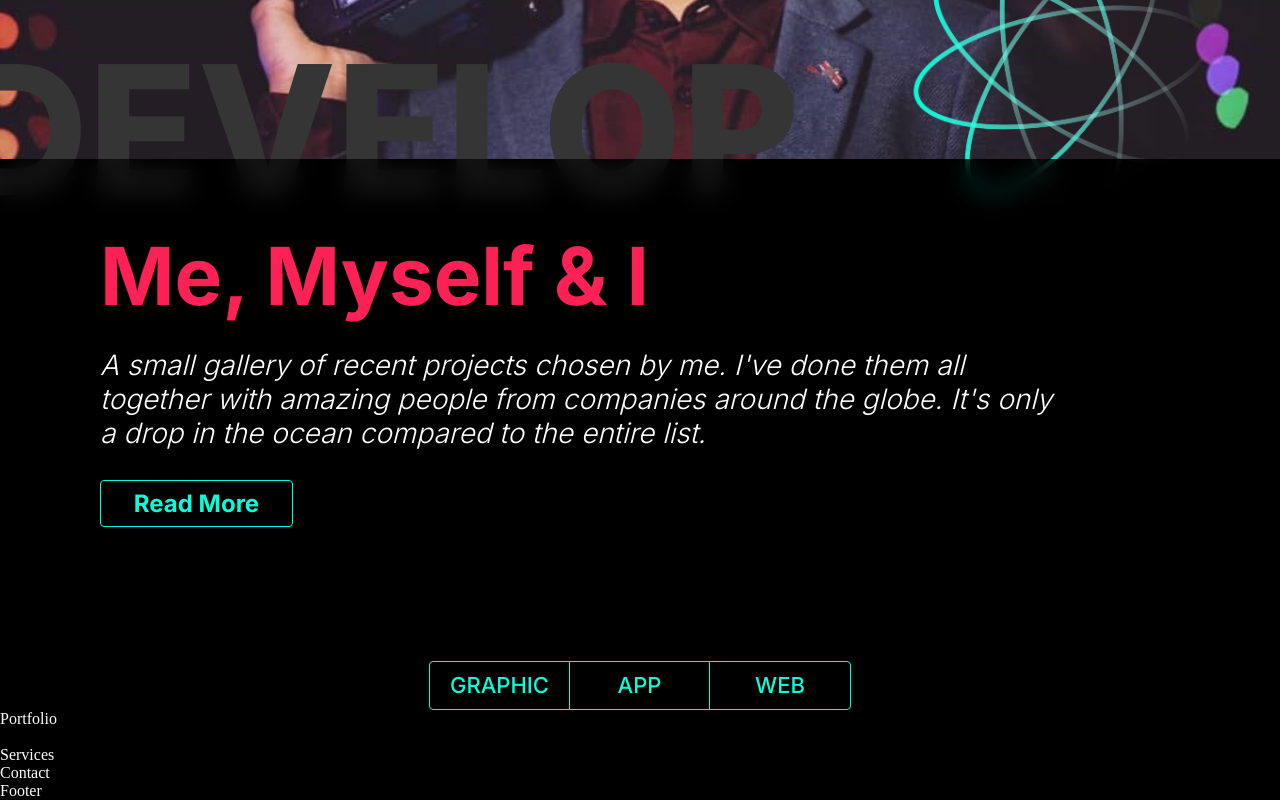
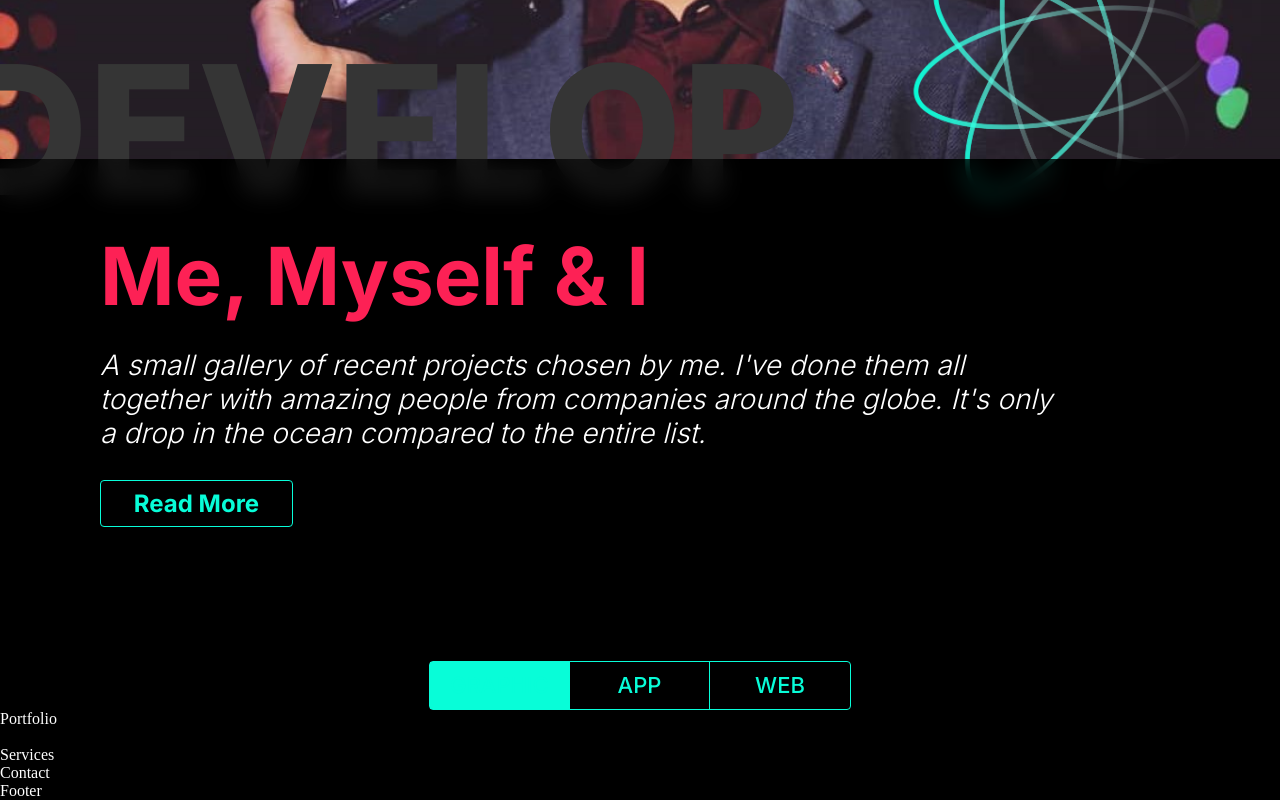
Before and after one commit to Ayanpaul11/Portfolio, a React (Vite) app: page / in a window 1280 px wide. Shown: the part 571-1371 px from the top of the page. Built offline with nearby package versions, Linux system fonts and the light colour scheme.

Commit message:
Update index.css

```diff
--- a/src/index.css
+++ b/src/index.css
@@ -53,3 +53,11 @@ input[type="number"] {
   overflow-y: auto;
   overflow-x: hidden;
 }
+
+#selected {
+  background-color: #08FDD8;
+}
+
+#NotSelected {
+  background-color: transparent;
+}
```
